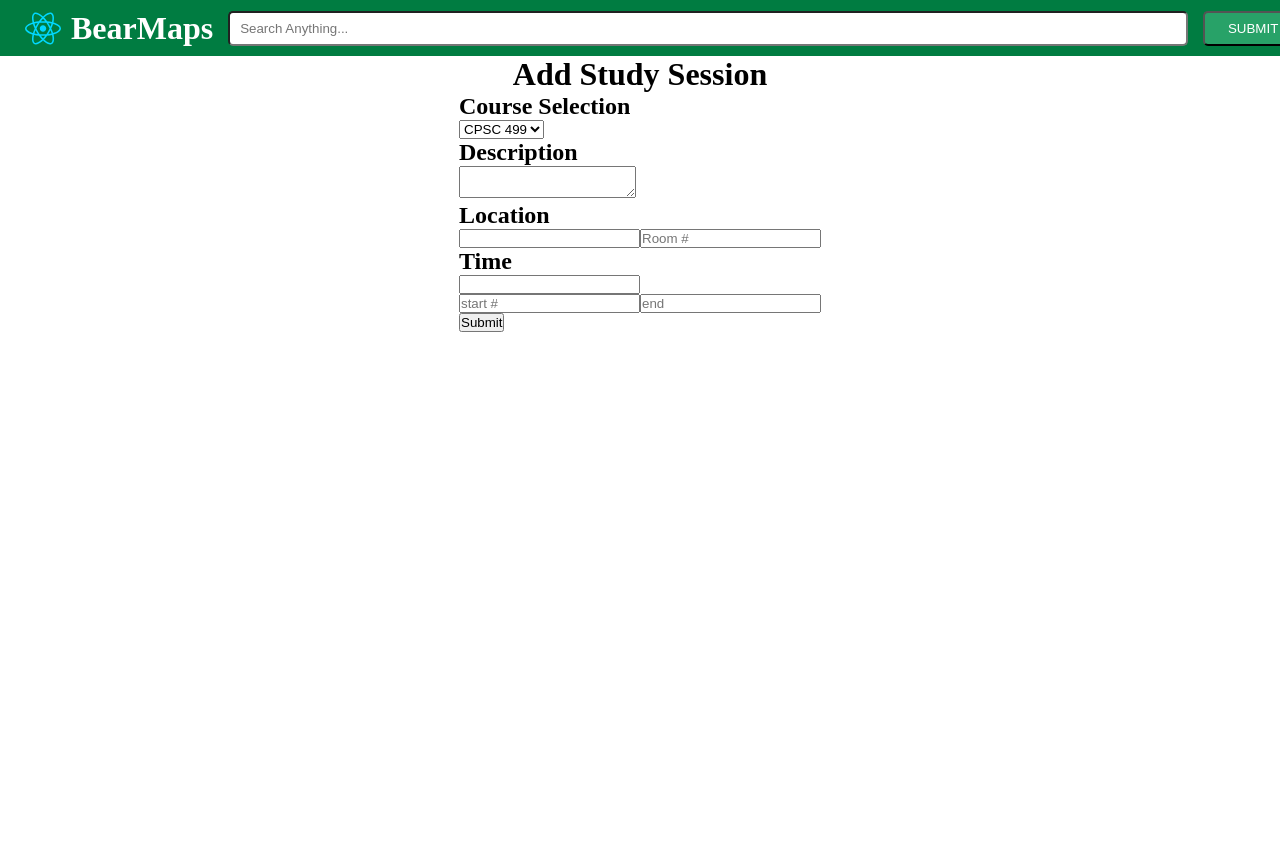
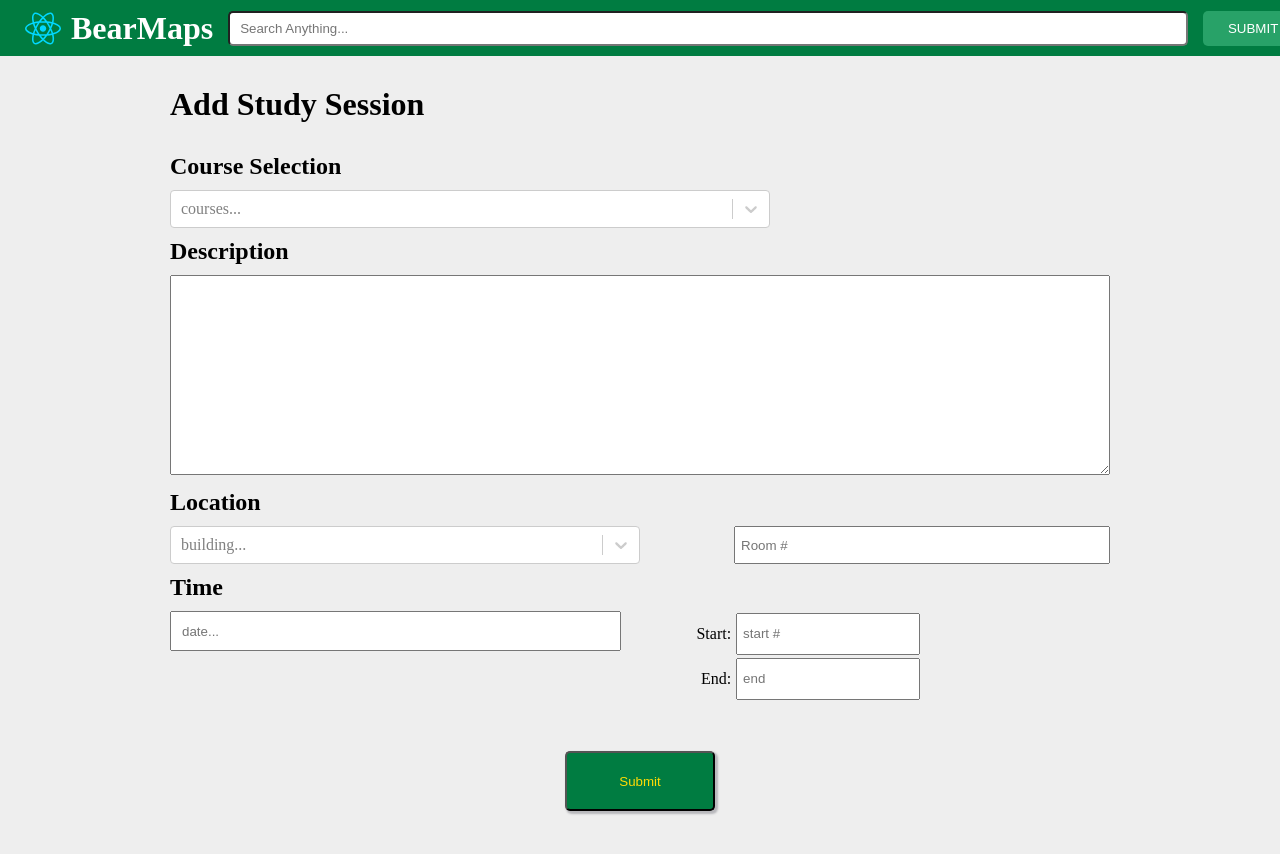
Before and after one commit to EJ-Lan/bear-maps, a React (Vite) app in the folder frontend/: page / in a window 1280 px wide. Shown: the top 854 px of the page. Before the commit the page ends 800 px from the top, so only its background shows below. Built offline with nearby package versions, Linux system fonts and the light colour scheme.

Commit message:
navbar and study spot adder created, time input still requires a dropdown date input

```diff
--- a/frontend/package.json
+++ b/frontend/package.json
@@ -11,7 +11,8 @@
   },
   "dependencies": {
     "react": "^18.2.0",
-    "react-dom": "^18.2.0"
+    "react-dom": "^18.2.0",
+    "react-select": "^5.8.0"
   },
   "devDependencies": {
     "@types/react": "^18.2.66",
--- a/frontend/src/components/Navbar.css
+++ b/frontend/src/components/Navbar.css
@@ -48,6 +48,7 @@
   background-color: #28a268;
   color: #fff;
   text-transform: uppercase;
+  border: none;
 }
 
 .submit-btn:hover,
--- a/frontend/src/components/Navbar.jsx
+++ b/frontend/src/components/Navbar.jsx
@@ -2,6 +2,7 @@ import reactLogo from "../assets/react.svg";
 import "./Navbar.css";
 import { useState } from "react";
 function Navbar() {
+  //content within the search bar
   const [searchItem, setSearchItem] = useState("");
 
   return (
--- a/frontend/src/components/StudySpotAdder.css
+++ b/frontend/src/components/StudySpotAdder.css
@@ -5,7 +5,111 @@
 }
 
 .container {
+  height: 100vh;
+  width: 100%;
+  background-color: #eeeeee;
+  display: flex;
+  justify-content: center;
+}
+
+h2 {
+  margin: 10px 0;
+}
+.form-container {
+  width: 1000px;
   display: flex;
   flex-direction: column;
+  /* align-items: center; */
+
+  padding: 30px;
+
+  /* min-width: 300px;
+  max-width: 800px; */
+}
+
+.form-container h1 {
+  margin: 0 0 20px 0;
+}
+
+.course-selector {
+  max-width: 600px;
+}
+
+.description-area {
+  padding: 10px;
+  width: 100%;
+  /* max-width: 800px; */
+  max-height: 300px;
+  min-height: 200px;
+}
+
+.location-inputs {
+  display: flex;
+  justify-content: space-between;
+}
+
+.building-input {
+  width: 50%;
+}
+
+.room-input {
+  width: 40%;
+  padding: 5px;
+}
+
+.time-inputs {
+  display: flex;
+  justify-content: space-between;
+}
+
+.time {
+  width: 80%;
+}
+.date-input {
+  width: 60%;
+  padding: 10px;
+  height: 40px;
+}
+
+.start-end {
+  width: 40%;
+  display: flex;
+  flex-direction: column;
+}
+
+.start,
+.end {
+  height: 40px;
+  margin: 2.5px;
+  display: flex;
+  justify-content: flex-end;
   align-items: center;
 }
+
+.end input,
+.start input {
+  width: 62%;
+  height: 42px;
+  padding: 5px;
+}
+
+.end label,
+.start label {
+  padding-right: 5px;
+}
+
+.submit-container {
+  margin-top: 50px;
+  width: 100%;
+  display: flex;
+  justify-content: center;
+}
+
+.submit {
+  width: 150px;
+  height: 60px;
+  background-color: #007c41;
+  color: #ffdb05;
+  border-radius: 5px;
+  box-shadow: 2px 2px 2px 1px rgba(116, 116, 125, 0.447);
+}
--- a/frontend/src/components/StudySpotAdder.jsx
+++ b/frontend/src/components/StudySpotAdder.jsx
@@ -1,40 +1,98 @@
-import React from "react";
+// import React from "react";
+import { useState } from "react";
 import "./StudySpotAdder.css";
+import Select from "react-select";
 
-const courses = ["CPSC 101", "BCOMM 152", "AFST 302", "AFST 201", "CPSC 251"];
+// const courses = ["CPSC 101", "BCOMM 152", "AFST 302", "AFST 201", "CPSC 251"];
 
-const buildings = ["Kinaniskis", "Yamnuska", "Rundle", "Crowsnest", "The Hub"];
+const courses = [
+  { value: "CPSC 101", label: "CPSC 101" },
+  { value: "BCOMM 152", label: "BCOMM 152" },
+  { value: "AFST 302", label: "AFST 302" },
+  { value: "AFST 201", label: "AFST 201" },
+  { value: "CPSC 251", label: "CPSC 251" },
+];
+
+const buildings = [
+  { value: "Kinaniskis", label: "Kinaniskis" },
+  { value: "Yamnuska", label: "Yamnuska" },
+  { value: "Rundle", label: "Rundle" },
+  { value: "Crowsnest", label: "Crowsnest" },
+  { value: "The Hub", label: "The Hub" },
+];
 
 function StudySpotAdder() {
+  //useState for course dropdown
+  const [selectedCourse, setSelectedCourse] = useState(null);
+  //changes the course based on the dropdown selection
+  const handleCourseChange = (selectedCourse) => {
+    setSelectedCourse(selectedCourse);
+  };
+
+  //useState for buildings dropdown
+  const [selectedBuilding, setSelectedBuilding] = useState(null);
+  //changes the course based on the dropdown selection
+  const handleBuildingChange = (selectedBuilding) => {
+    setSelectedBuilding(selectedBuilding);
+  };
+
   return (
     <div className="container">
-      <h1>Add Study Session</h1>
       <div className="form-container">
+        <h1>Add Study Session</h1>
         <form>
-          <div className="course-selector">
+          <div className="courses">
             <h2>Course Selection</h2>
-            <select type="text" placeholder="courses">
-              <option>CPSC 499</option>
-            </select>
+            <Select
+              className="course-selector"
+              type="text"
+              placeholder="courses..."
+              options={courses}
+              value={selectedCourse}
+              onChange={handleCourseChange}
+            />
           </div>
           <div className="description">
             <h2>Description</h2>
-            <textarea type=""></textarea>
+            <textarea className="description-area" type="text"></textarea>
           </div>
           <div className="location">
             <h2>Location</h2>
-            <input type=""></input>
-            <input placeholder="Room #"></input>
+            <div className="location-inputs">
+              <Select
+                className="building-input"
+                type="text"
+                placeholder="building..."
+                options={buildings}
+                value={selectedBuilding}
+                onChange={handleBuildingChange}
+              />
+              <input className="room-input" placeholder="Room #"></input>
+            </div>
           </div>
           <div className="time">
             <h2>Time</h2>
-            <input type=""></input>
-            <div>
-              <input placeholder="start #"></input>
-              <input placeholder="end"></input>
+            <div className="time-inputs">
+              <input
+                type="text"
+                className="date-input"
+                placeholder="date..."
+              ></input>
+              <div className="start-end">
+                <div className="start">
+                  <label>Start:</label>
+                  <input placeholder="start #"></input>
+                </div>
+                <div className="end">
+                  <label>End:</label>
+                  <input placeholder="end"></input>
+                </div>
+              </div>
             </div>
           </div>
-          <button>Submit</button>
+          <div className="submit-container">
+            <input className="submit" type="submit" value="Submit" />
+          </div>
         </form>
       </div>
     </div>
```
Also changed, not shown: 1 other file (tests, documents, lock files or other folders).
